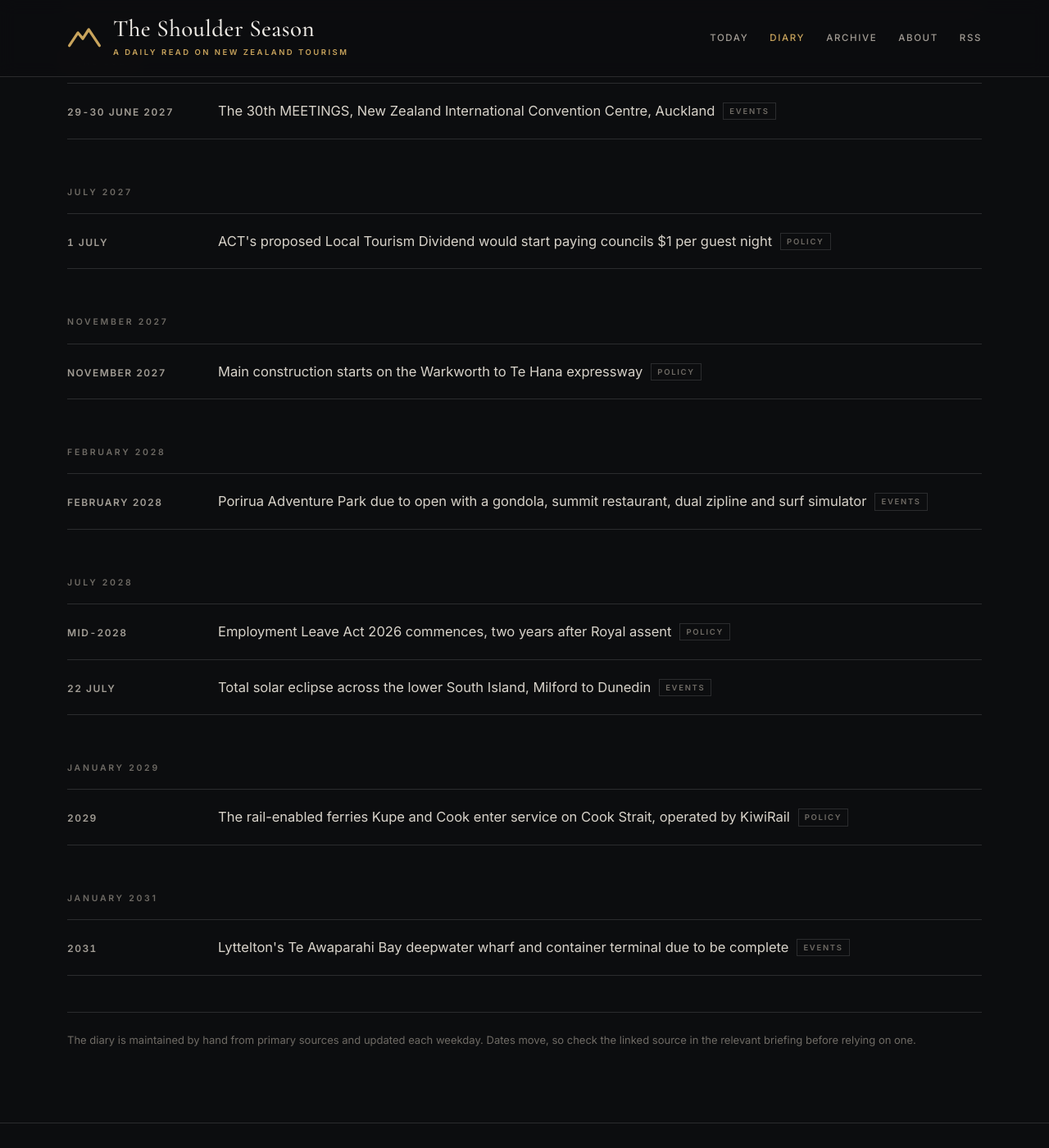
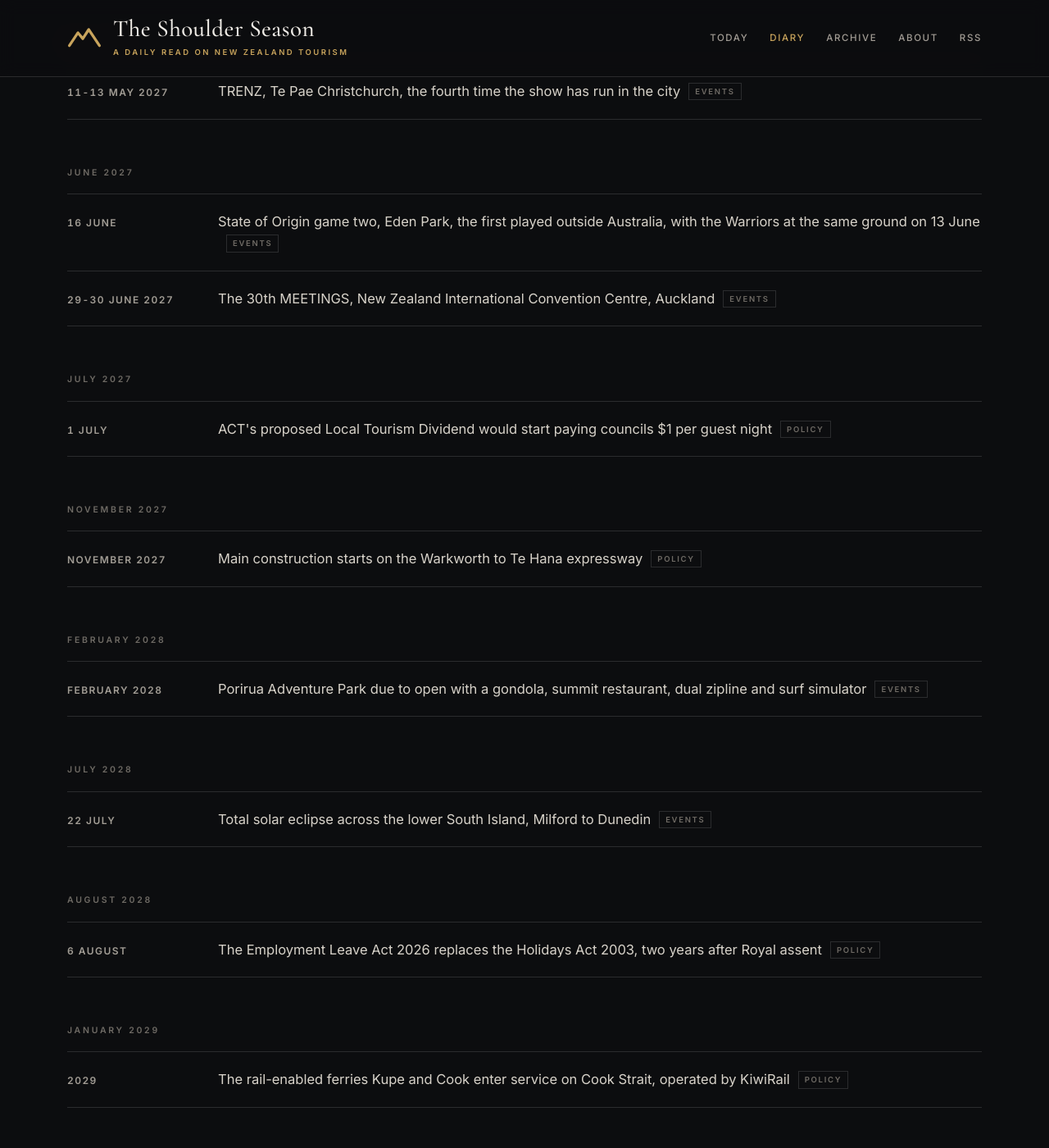
Before and after one commit to CTOverlord/shoulder-season, a Jekyll site: the page built from diary.html, in a window 1280 px wide and 1400 px high, scrolled down 5215 px. Shown: the whole window at 82% size. Built offline with Jekyll 4.4.1, drawn with Linux system fonts in a browser that asks for light colours; some of the changed text lies outside the part shown.

Commit message:
The Shoulder Season: 19 August 2026 briefing

```diff
--- a/_data/diary.yml
+++ b/_data/diary.yml
@@ -298,9 +298,8 @@
   text: Main construction starts on the Warkworth to Te Hana expressway
   tag: Policy
 
-- date: 2028-07-01
-  display: Mid-2028
-  text: Employment Leave Act 2026 commences, two years after Royal assent
+- date: 2028-08-06
+  text: The Employment Leave Act 2026 replaces the Holidays Act 2003, two years after Royal assent
   tag: Policy
 
 - date: 2028-07-22
@@ -363,3 +362,16 @@
   display: "2031"
   text: Lyttelton's Te Awaparahi Bay deepwater wharf and container terminal due to be complete
   tag: Events
+
+- date: 2026-08-29
+  text: Crown Princess opens Auckland's 2026/27 cruise season at Queens Wharf
+  tag: Events
+
+- date: 2026-11-01
+  display: November
+  text: General sale opens for State of Origin tickets at Eden Park
+  tag: Events
+
+- date: 2027-06-16
+  text: State of Origin game two, Eden Park, the first played outside Australia, with the Warriors at the same ground on 13 June
+  tag: Events
```
Also changed, not shown: _posts/2026-08-19-origin-books-the-quietest-week.md (added, +94 -0 lines).
